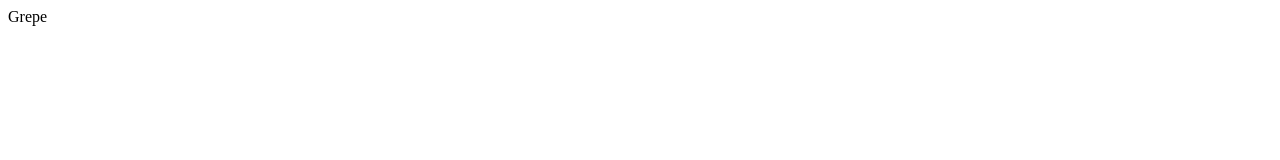
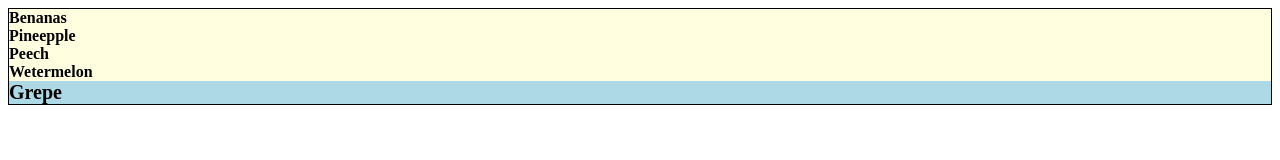
Before and after one commit to Ace4ever/Quizzes, a plain HTML site: page js101/index.html in a window 1280 px wide. Drawn offline with Linux system fonts and the light colour scheme.

Commit message:
js101 quiz

```diff
--- a/js101/index.html
+++ b/js101/index.html
@@ -12,6 +12,7 @@
 
 		<article>
 		  <section id="fruit-list"></section>
+		  <div id="d"></div>
 		</article>
 
 
--- a/js101/quiz.js
+++ b/js101/quiz.js
@@ -26,12 +26,15 @@ console.log("fruit", fruit);
 
 for (var i = 0; i < fruit.length; i += 2) {
 	console.log(fruit[i]);
-	var changeLetter = fruit[i].replace("a", "e");
-	console.log("changeLetter", changeLetter);
+	var changedLetter = fruit[i].replace("a", "e");
+	changedLetter.split("");
+	console.log("changedLetter", changedLetter);
 
-	myString += changeLetter + ", ";
+	myString += "<div>" + changedLetter + "</div>";
 	console.log(myString);
 
+};
+
 	var element = document.getElementById("fruit-list");
-	element.innerHTML = changeLetter;
-};
+	element.innerHTML = myString;
+	console.log(element.innerHTML);
--- a/js101/style.css
+++ b/js101/style.css
@@ -0,0 +1,15 @@
+#fruit-list {
+	border: 1px solid black;
+	display: block;
+}
+
+div {
+	background-color: lightyellow;
+	font-weight: bold;
+}
+
+div:nth-last-child(1) {
+	background-color: lightblue;
+	font-size: 20px;
+
+}
```
